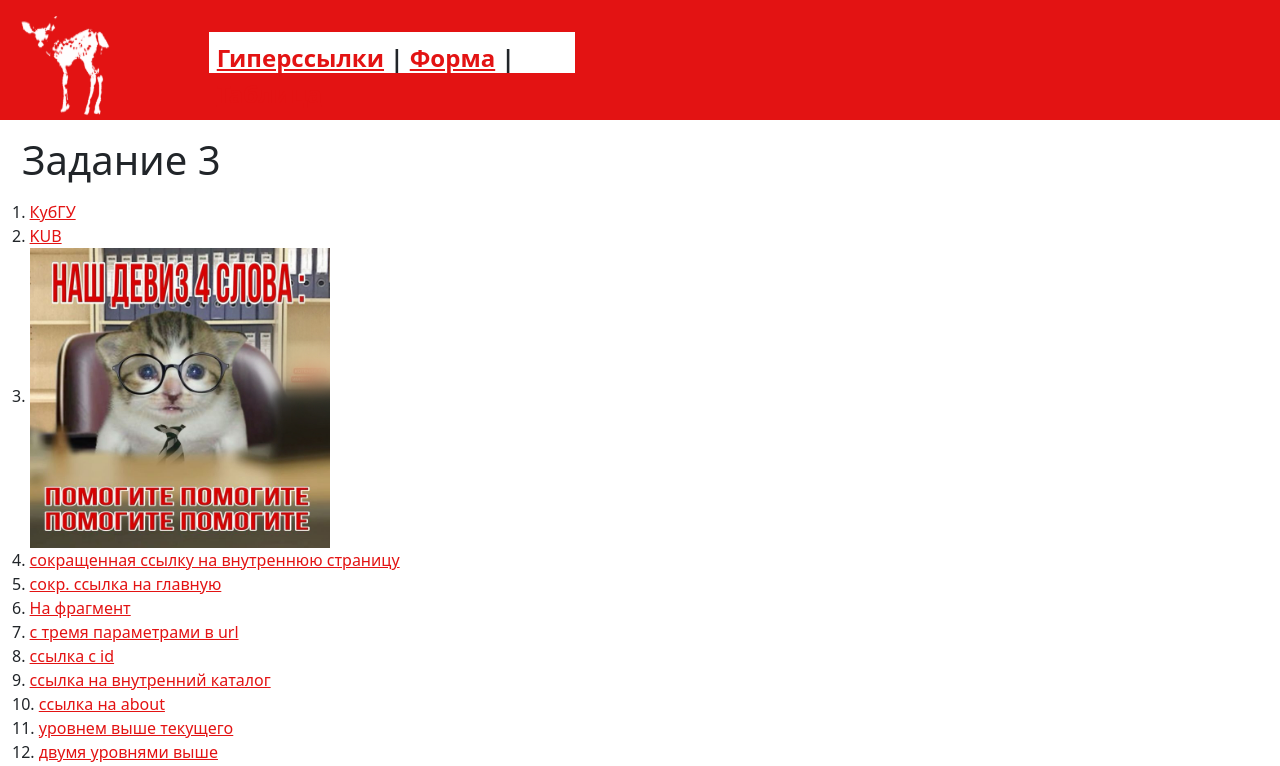
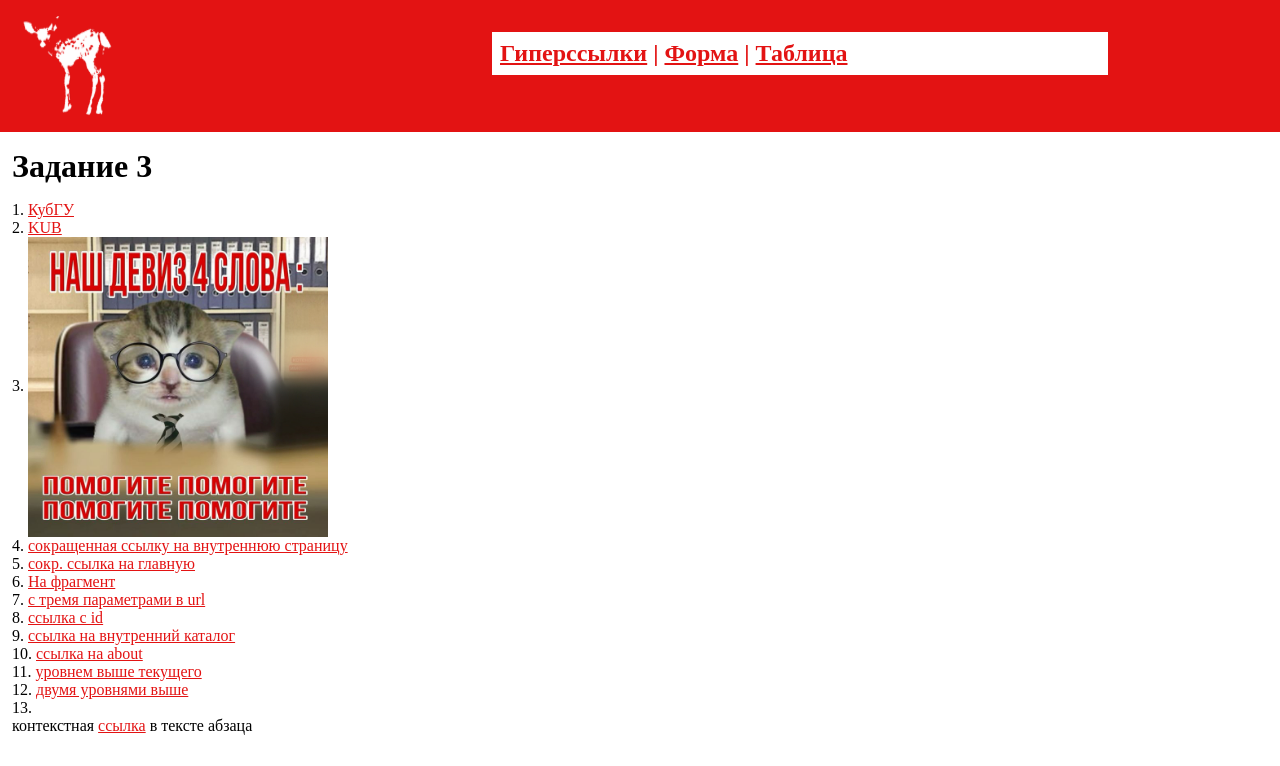
Before and after one commit to 5uchn34tk1d/web_laba_4, a plain HTML site: page index.html in a window 1280 px wide. Shown: the top 766 px of the page. Drawn offline with nearby package versions, Linux system fonts and the light colour scheme.

Commit message:
Update style.css

```diff
--- a/style.css
+++ b/style.css
@@ -1,87 +1,47 @@
 body {
-    margin: 0;
+    font-family: "Times New Roman", Times, serif;
+    line-height: normal;
+    color: #000000;
     background-color: #ffffff;
-    min-height: 100vh;
-    display: flex;
-    flex-direction: column;
 }
 
 #top {
-    display: flex;
-    flex-direction: column;
-    align-items: center;
-    width: 100%;
-    box-sizing: border-box;
     background-color: #e31313;
-    padding: 10px;
-    margin: 0;
 }
 
 #top img {
-    margin: 10px;
     width: 100px;
     height: 100px;
 }
 
 nav {
-    width: 100%;
-    box-sizing: border-box;
     background-color: #ffffff;
-    padding: 10px;
-    margin: 30px auto;
-    font-size: 24px;
-    font-weight: bold;
-}
-
-nav a {
     color: #e31313;
     font-size: 24px;
     font-weight: bold;
 }
 
-header {
-    margin: 0;
+h1 {
+    font-size: 2em;
+    font-weight: bold;
+    line-height: normal;
 }
 
-header h1 {
-    margin-left: 10px;
-}
-
-main {
-    display: flex;
-    flex-direction: column;
-    flex: 1;
-    margin-left: 10px;
-}
-
-#list {
-    overflow-x: auto;
-}
-
-main a {
+a,
+a:not([href]):not([class]) {
     color: #e31313;
 }
 
-#tbl {
-    order: -1;
-}
-
 table {
-    border-collapse: collapse;
-    width: 90%;
     border: 1px solid #e31313;
-    font-size: 16px;
-    text-align: center;
-    margin: 0 auto;
 }
 
 th, td {
     border: 1px solid #e31313;
-    padding: 10px 15px;
 }
 
 th {
-    background-color: #e31313;
+    background-color: #ff7e7e;
     color: #ffffff;
 }
 
@@ -94,53 +54,10 @@ tr:last-child td {
 }
 
 footer {
-    width: 100%;
-    box-sizing: border-box;
     background-color: #e31313;
-    padding: 10px;
     height: 60px;
-    margin: 0;
 }
 
 footer p {
     color: #ffffff;
-    margin-top: 16px;
-    margin-bottom: 0;
 }
-
-
-@media (min-width: 768px) {
-
-    #top {
-        flex-direction: row;
-        align-items: flex-start;
-        height: 120px;
-    }
-
-    #top img {
-        margin: 10px;
-    }
-
-    nav {
-        box-sizing: content-box;
-        width: 350px;
-        height: 25px;
-        margin: 30px auto;
-    }
-
-    #tbl {
-        order: 0;
-    }
-}
-
-@media (max-width: 767px) {
-
-    table {
-        width: 100%;
-    }
-
-    #list img {
-        width: 100%;
-        height: auto;
-    }
-}
```
